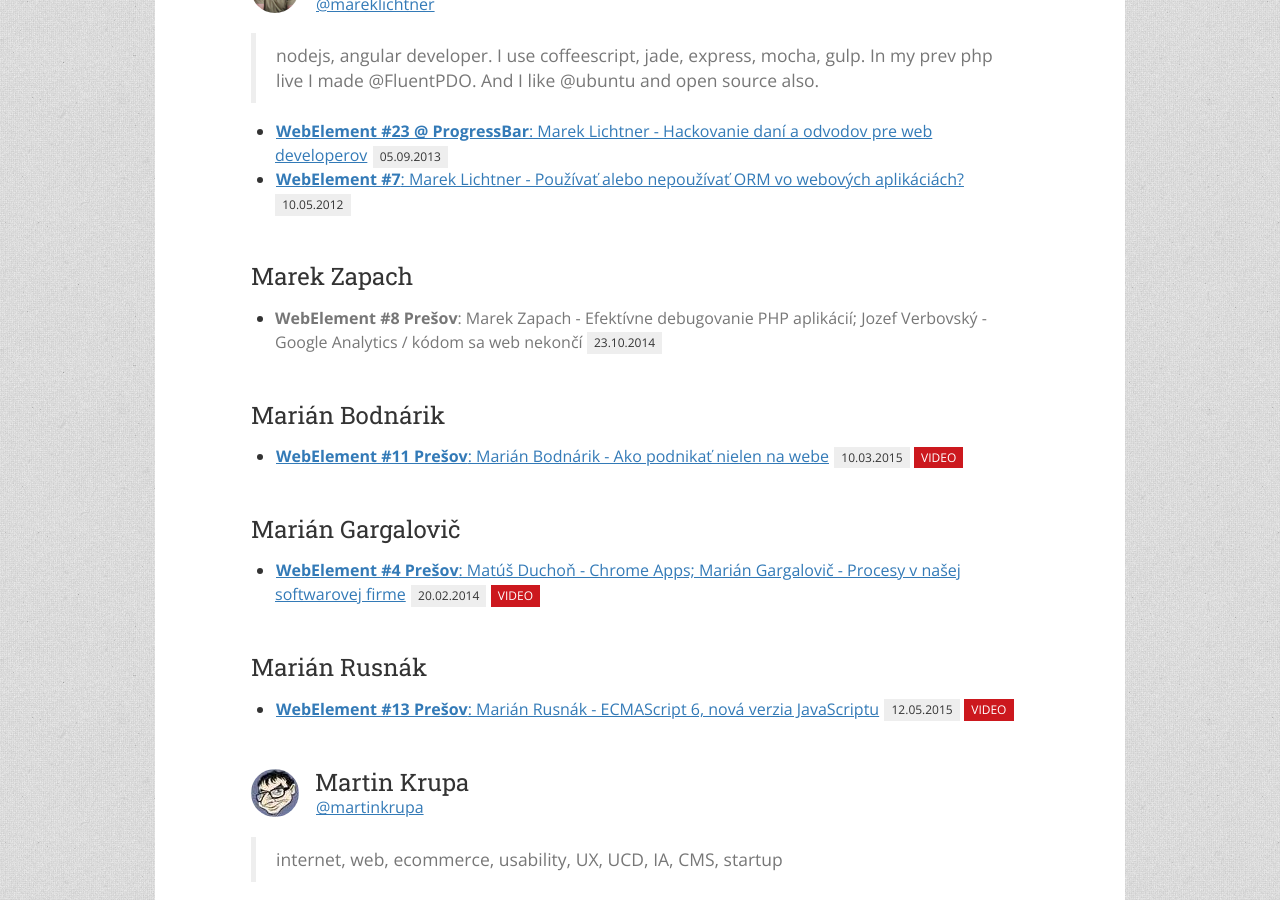
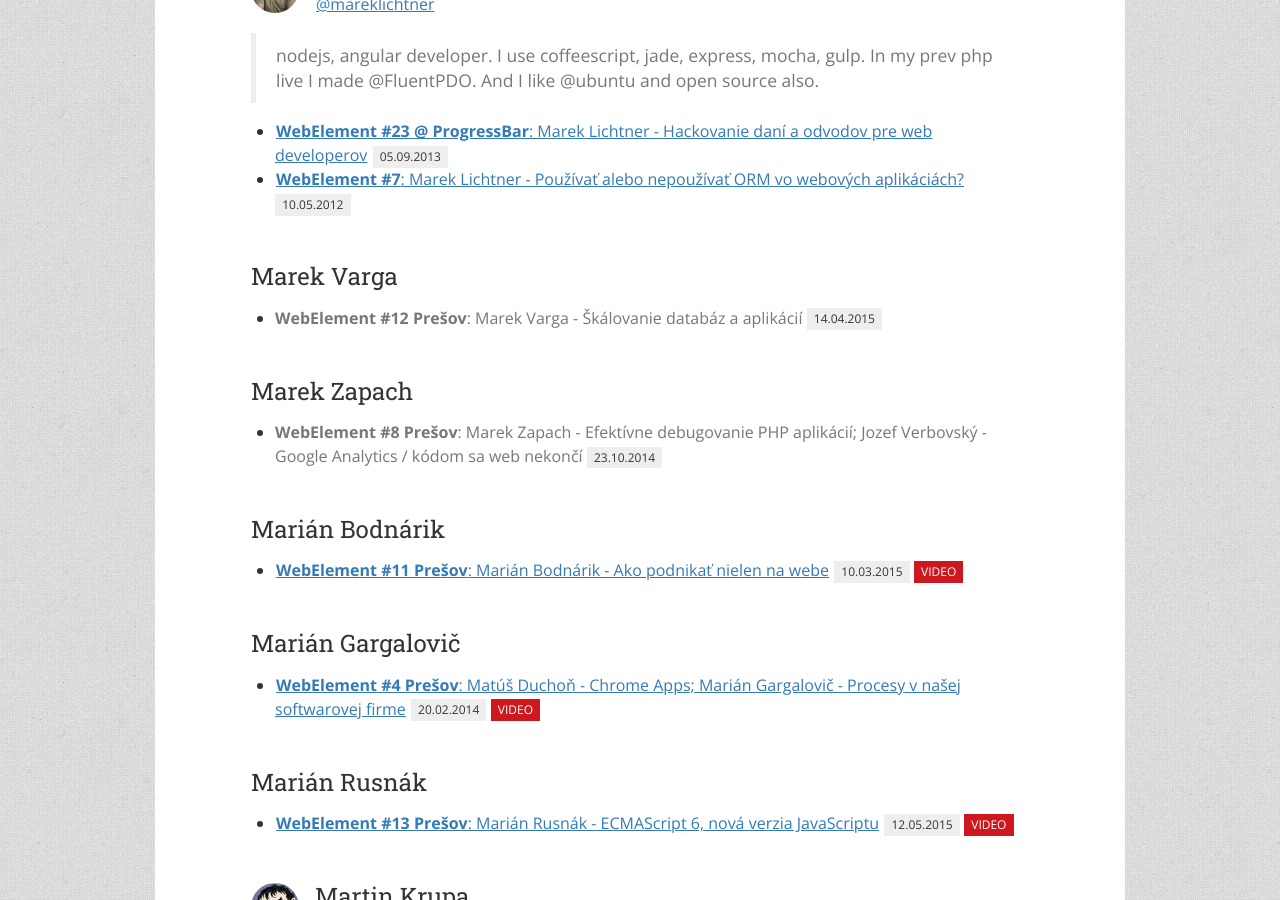
Before and after one commit to ujovlado/webelement-sk, a Jekyll site: the page built from recnici.md, in a window 1280 px wide and 900 px high, scrolled down 2746 px. Built offline with Jekyll 4.4.1, drawn with Linux system fonts in a browser that asks for light colours.

Commit message:
Content from Webelement 12 Presov

```diff
--- a/_data/speakers.yml
+++ b/_data/speakers.yml
@@ -76,6 +76,12 @@
   image: /images/speakers/mareklichtner-me_normal.png
   name: Marek Lichtner
   twitter: mareklichtner
+- _id: marek-varga
+  about: null
+  events: [2015-04-14-webelement-12-presov]
+  image: null
+  name: Marek Varga
+  twitter: null
 - _id: marek-zapach
   about: null
   events: [2014-10-23-webelement-8-presov]
```
Also changed, not shown: _posts/2015-04-14-webelement-12-presov.md (added, +7 -0 lines).
